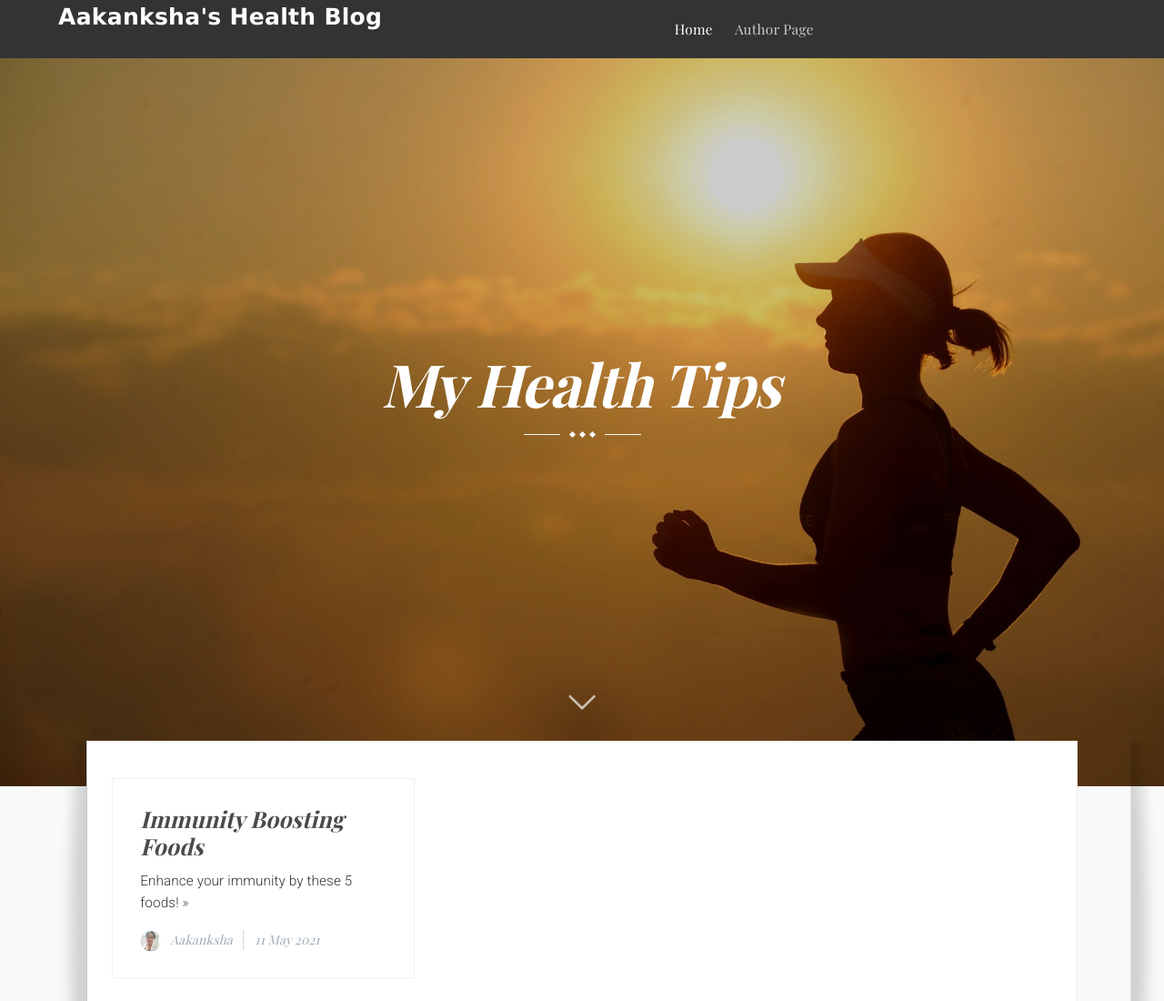
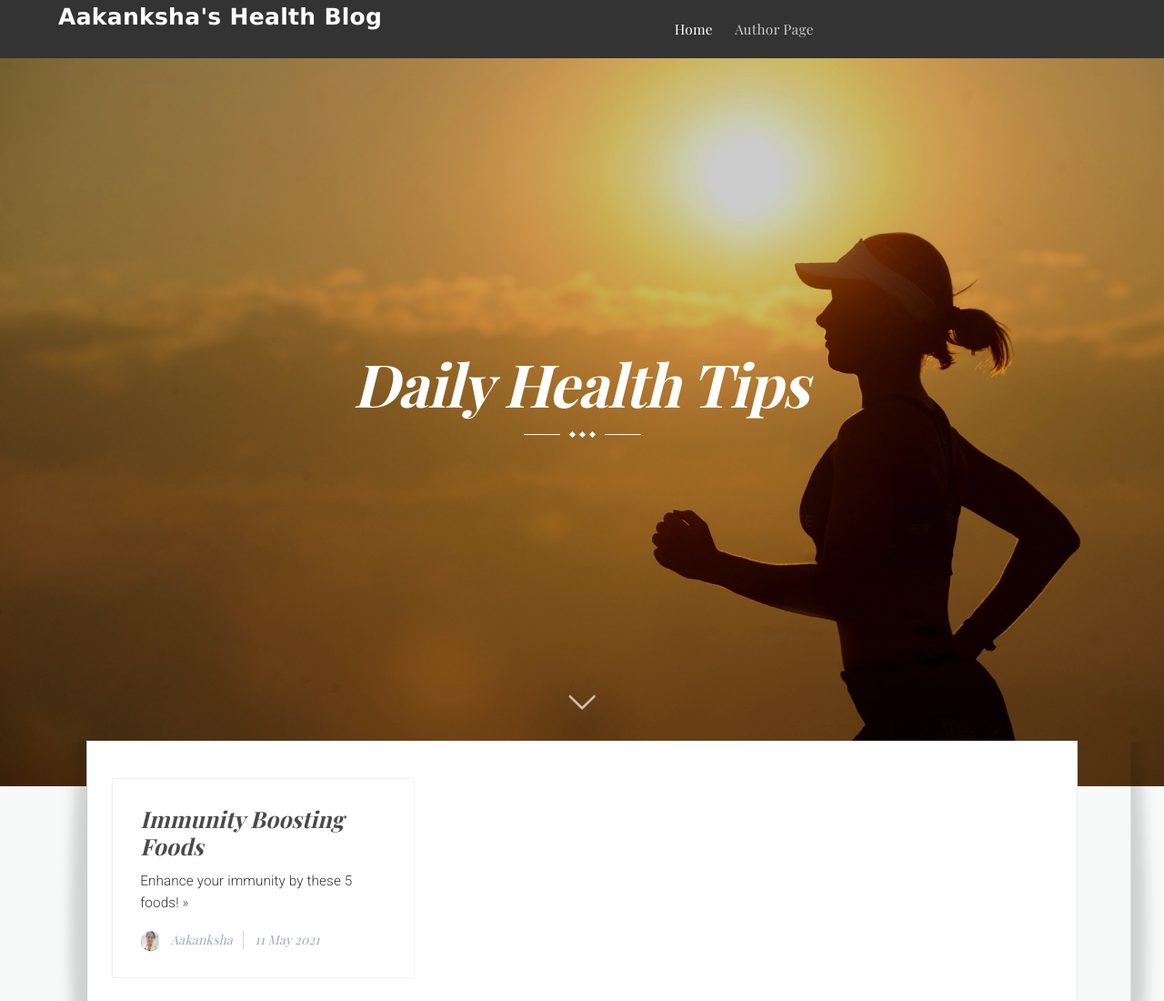
Before and after one commit to Ankur2491/lettuce-discuss, a website: page dist/blogger/index.html in a window 1280 px wide. Shown: the top 1100 px of the page at 91% size. Drawn offline with nearby package versions, Linux system fonts and the light colour scheme; a web font is replaced by a local one.

Commit message:
renamed a title

```diff
--- a/dist/blogger/index.html
+++ b/dist/blogger/index.html
@@ -30,7 +30,7 @@
 	<header class="main-header " style="background-image: url(assets/img/intro.jpg)">
 	<div class="vertical">
 		<div class="main-header-content inner">
-			<h1 class="page-title">My Health Tips</h1>
+			<h1 class="page-title">Daily Health Tips</h1>
 			<div class="entry-title-divider">
 				<span></span><span></span><span></span>
 			</div>
```
